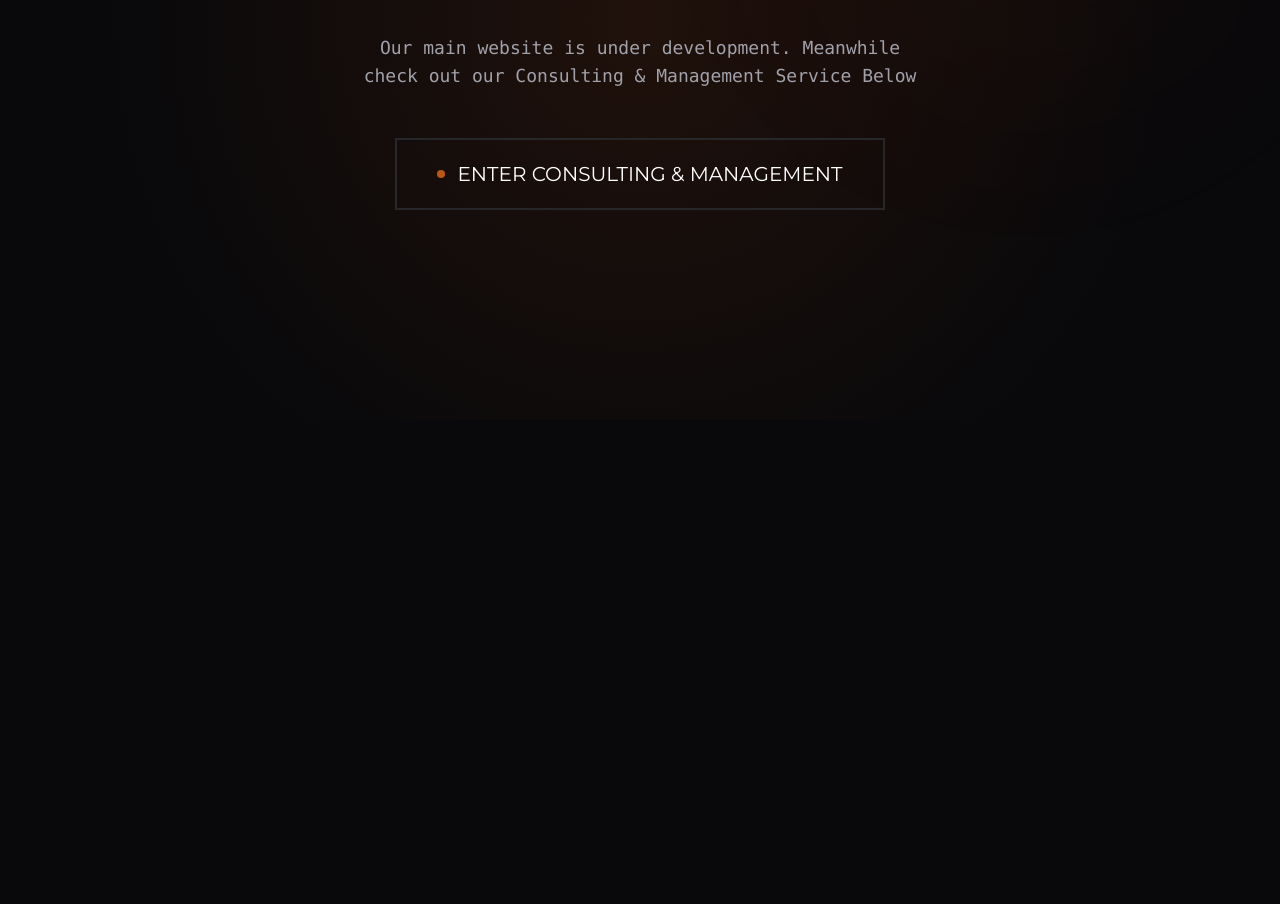
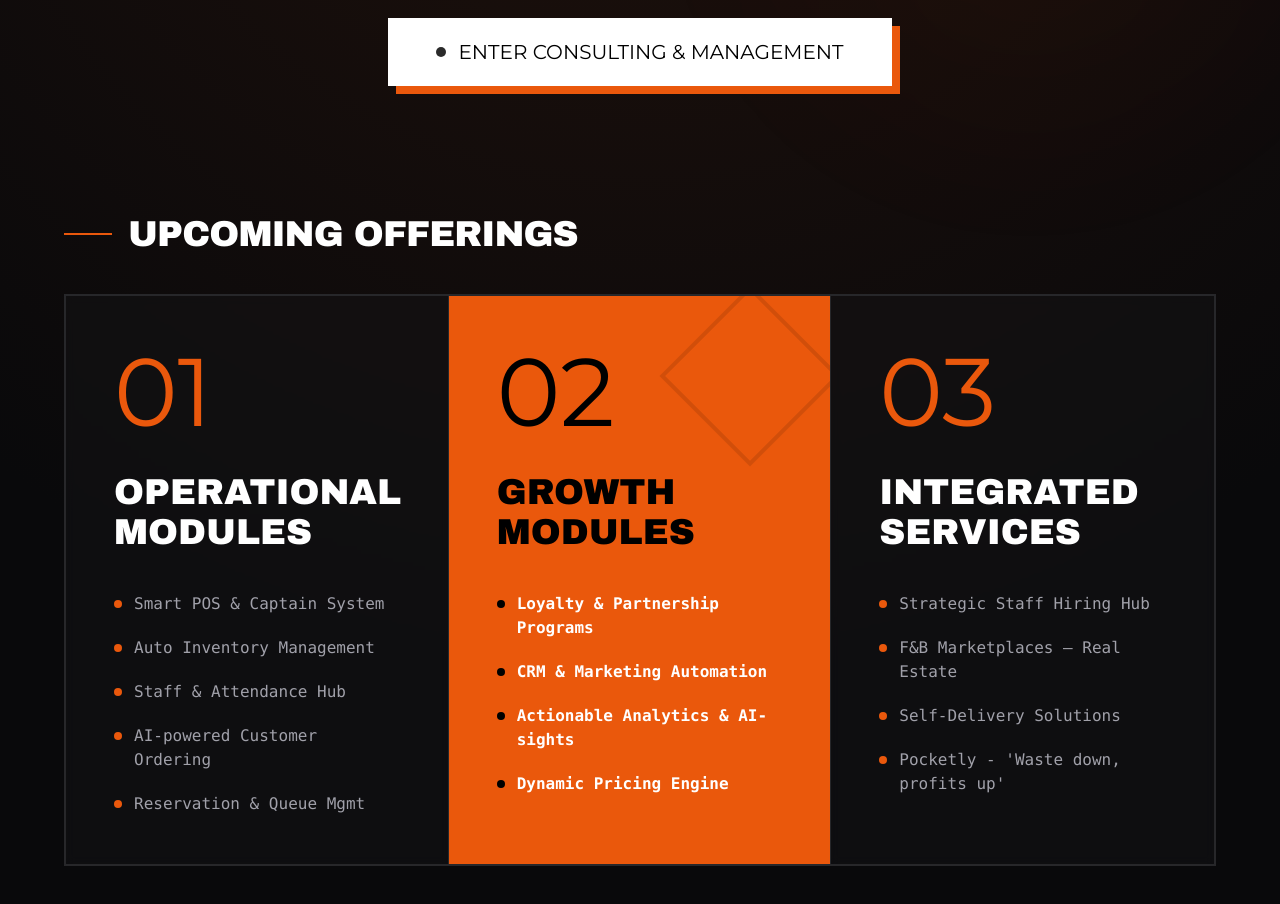
Before and after one commit to Shreyash-K/Biteaze-Consulting, a React (Vite) app: page / in a window 1280 px wide. Shown: the part 380-1284 px from the top of the page. Before the commit the page ends 800 px from the top, so only its background shows below. Built offline with nearby package versions, Linux system fonts and the light colour scheme.

Commit message:
feat: Enhance landing page visuals and layout
Refine background gradients and element positioning on the homepage for a more polished and engaging user experience. Adjust text sizes and spacing to improve readability and visual hierarchy.

```diff
--- a/App.tsx
+++ b/App.tsx
@@ -28,32 +28,83 @@ const ConsultingPage = () => {
 // A minimalist landing page for the root domain
 const HomePage = () => {
   return (
-    <div className="bg-zinc-950 min-h-screen flex flex-col items-center justify-center text-center px-4 relative overflow-hidden">
+    <div className="bg-zinc-950 min-h-screen flex flex-col items-center pt-24 pb-32 text-center px-4 relative overflow-hidden">
        {/* Decorative Background */}
-       <div className="absolute inset-0 bg-[radial-gradient(circle_at_center,rgba(234,88,12,0.1)_0%,rgba(9,9,11,1)_70%)] pointer-events-none"></div>
+       <div className="absolute inset-0 bg-[radial-gradient(circle_at_top,rgba(234,88,12,0.1)_0%,rgba(9,9,11,1)_70%)] pointer-events-none"></div>
        <div className="absolute top-0 right-0 w-[500px] h-[500px] bg-orange-600/5 blur-[120px] rounded-full pointer-events-none animate-pulse"></div>
 
-       <div className="relative z-10 max-w-4xl mx-auto flex flex-col items-center">
-         <h1 className="font-['Archivo_Black'] text-6xl md:text-9xl text-white mb-8 tracking-tighter hover:scale-105 transition-transform duration-500 cursor-default">
+       <div className="relative z-10 max-w-6xl mx-auto flex flex-col items-center">
+         <h1 className="font-['Archivo_Black'] text-7xl md:text-9xl text-white mb-6 tracking-tighter hover:scale-105 transition-transform duration-500 cursor-default">
            BITEAZE
          </h1>
 
-         <div className="h-1 w-24 bg-orange-600 mb-10"></div>
+         <div className="h-1.5 w-24 bg-orange-600 mb-10"></div>
 
-         <p className="font-mono text-zinc-400 text-sm md:text-lg mb-12 max-w-xl mx-auto leading-relaxed">
-           Our main website is under development. Meanwhile check out our Consulting & Management Service Below
-         </p>
+         <div className="max-w-2xl mb-12">
+            <p className="font-mono text-zinc-400 text-sm md:text-lg leading-relaxed">
+              Our main website is under development. Meanwhile check out our Consulting & Management Service Below
+            </p>
+         </div>
 
          <Link
            to="/consulting-management"
-           className="group relative inline-flex items-center justify-center bg-transparent border-2 border-zinc-800 text-white font-archivo uppercase text-lg md:text-xl px-10 py-5 overflow-hidden transition-all duration-300 hover:border-orange-600 hover:shadow-[0_0_30px_rgba(234,88,12,0.3)]"
+           className="group relative inline-flex items-center justify-center bg-white text-black font-archivo uppercase text-lg md:text-xl px-12 py-5 overflow-hidden transition-all duration-300 hover:bg-orange-600 hover:text-white shadow-[8px_8px_0px_0px_rgba(234,88,12,1)] active:translate-x-1 active:translate-y-1 active:shadow-none"
          >
            <span className="relative z-10 flex items-center gap-3">
-             <span className="w-2 h-2 bg-orange-500 rounded-full animate-pulse"></span>
+             <span className="w-2.5 h-2.5 bg-black group-hover:bg-white rounded-full animate-pulse"></span>
              Enter Consulting & Management
            </span>
-           <div className="absolute inset-0 bg-zinc-900 transform translate-y-full group-hover:translate-y-0 transition-transform duration-300 ease-out z-0"></div>
          </Link>
+
+         {/* Upcoming Offerings Section */}
+         <div className="mt-32 w-full text-left">
+            <div className="flex items-center gap-4 mb-10">
+                <div className="h-[2px] w-12 bg-orange-600"></div>
+                <h2 className="font-archivo text-2xl md:text-4xl text-white uppercase tracking-tight">Upcoming Offerings</h2>
+            </div>
+
+            <div className="grid grid-cols-1 md:grid-cols-3 border-2 border-zinc-800 overflow-hidden">
+                {/* 01 Operational Modules */}
+                <div className="p-8 md:p-12 border-b md:border-b-0 md:border-r border-zinc-800 bg-zinc-900/40 backdrop-blur-sm group hover:bg-zinc-900/60 transition-colors">
+                    <span className="font-archivo text-7xl md:text-8xl text-orange-600 block mb-8 leading-none transition-transform group-hover:scale-110 origin-left duration-500">01</span>
+                    <h3 className="font-archivo text-3xl md:text-4xl text-white mb-10 uppercase leading-[0.9]">Operational<br/>Modules</h3>
+                    <ul className="space-y-5 font-mono text-sm md:text-base text-zinc-400">
+                        <li className="flex items-start gap-3"><span className="w-2 h-2 rounded-full bg-orange-600 mt-2 shrink-0"></span> Smart POS & Captain System</li>
+                        <li className="flex items-start gap-3"><span className="w-2 h-2 rounded-full bg-orange-600 mt-2 shrink-0"></span> Auto Inventory Management</li>
+                        <li className="flex items-start gap-3"><span className="w-2 h-2 rounded-full bg-orange-600 mt-2 shrink-0"></span> Staff & Attendance Hub</li>
+                        <li className="flex items-start gap-3"><span className="w-2 h-2 rounded-full bg-orange-600 mt-2 shrink-0"></span> AI-powered Customer Ordering</li>
+                        <li className="flex items-start gap-3"><span className="w-2 h-2 rounded-full bg-orange-600 mt-2 shrink-0"></span> Reservation & Queue Mgmt</li>
+                    </ul>
+                </div>
+
+                {/* 02 Growth Modules */}
+                <div className="p-8 md:p-12 border-b md:border-b-0 md:border-r border-zinc-800 bg-orange-600 group relative overflow-hidden">
+                    <div className="absolute top-0 right-0 p-4 opacity-10 group-hover:opacity-20 transition-opacity">
+                        <div className="w-32 h-32 border-4 border-black rotate-45"></div>
+                    </div>
+                    <span className="font-archivo text-7xl md:text-8xl text-black block mb-8 leading-none transition-transform group-hover:scale-110 origin-left duration-500">02</span>
+                    <h3 className="font-archivo text-3xl md:text-4xl text-black mb-10 uppercase leading-[0.9]">Growth<br/>Modules</h3>
+                    <ul className="space-y-5 font-mono text-sm md:text-base text-white font-bold">
+                        <li className="flex items-start gap-3"><span className="w-2 h-2 rounded-full bg-black mt-2 shrink-0"></span> Loyalty & Partnership Programs</li>
+                        <li className="flex items-start gap-3"><span className="w-2 h-2 rounded-full bg-black mt-2 shrink-0"></span> CRM & Marketing Automation</li>
+                        <li className="flex items-start gap-3"><span className="w-2 h-2 rounded-full bg-black mt-2 shrink-0"></span> Actionable Analytics & AI-sights</li>
+                        <li className="flex items-start gap-3"><span className="w-2 h-2 rounded-full bg-black mt-2 shrink-0"></span> Dynamic Pricing Engine</li>
+                    </ul>
+                </div>
+
+                {/* 03 Integrated Services */}
+                <div className="p-8 md:p-12 bg-zinc-900/40 backdrop-blur-sm group hover:bg-zinc-900/60 transition-colors">
+                    <span className="font-archivo text-7xl md:text-8xl text-orange-600 block mb-8 leading-none transition-transform group-hover:scale-110 origin-left duration-500">03</span>
+                    <h3 className="font-archivo text-3xl md:text-4xl text-white mb-10 uppercase leading-[0.9]">Integrated<br/>Services</h3>
+                    <ul className="space-y-5 font-mono text-sm md:text-base text-zinc-400">
+                        <li className="flex items-start gap-3"><span className="w-2 h-2 rounded-full bg-orange-600 mt-2 shrink-0"></span> Strategic Staff Hiring Hub</li>
+                        <li className="flex items-start gap-3"><span className="w-2 h-2 rounded-full bg-orange-600 mt-2 shrink-0"></span> F&B Marketplaces – Real Estate</li>
+                        <li className="flex items-start gap-3"><span className="w-2 h-2 rounded-full bg-orange-600 mt-2 shrink-0"></span> Self-Delivery Solutions</li>
+                        <li className="flex items-start gap-3"><span className="w-2 h-2 rounded-full bg-orange-600 mt-2 shrink-0"></span> Pocketly - 'Waste down, profits up'</li>
+                    </ul>
+                </div>
+            </div>
+         </div>
        </div>
     </div>
   );
```
